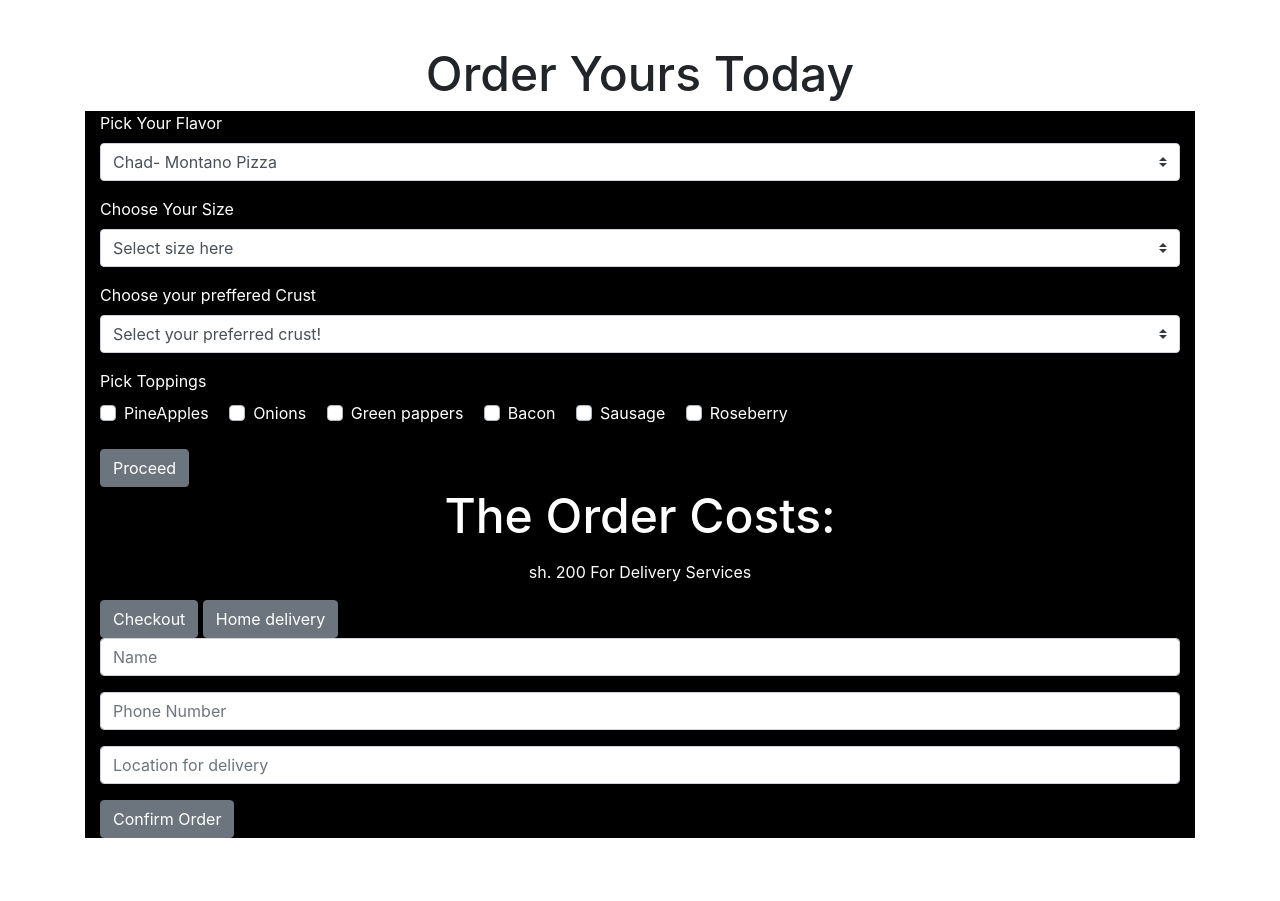
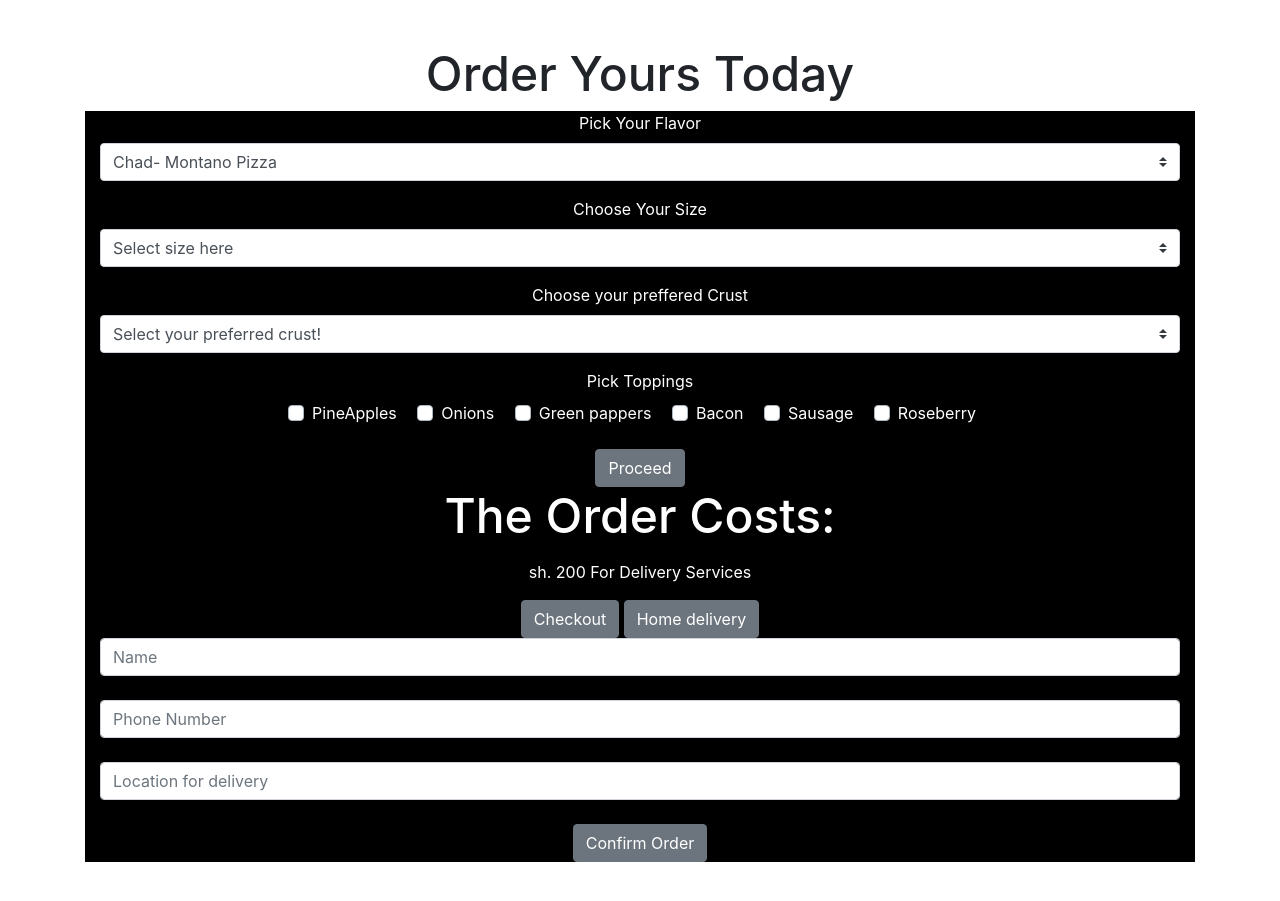
Before and after one commit to HenryKanyoro/PIZZA-PATCH, a plain HTML site: page index.html in a window 1280 px wide. Shown: the part 2037-2938 px from the top of the page. Drawn offline with Linux system fonts and the light colour scheme.

Commit message:
add README

```diff
--- a/css/styles.css
+++ b/css/styles.css
@@ -121,6 +121,9 @@
       background: black;
       color: white;
   }
-  #cost{
+  .order{
       text-align: center;
   }
+  .flavor{
+      text-align: center;
+  }
--- a/index.html
+++ b/index.html
@@ -209,14 +209,14 @@
                                         <button class="btn btn-secondary bg-secondary " id="checkout">Checkout</button>
                                         <button class="btn btn-secondary deliver bg-secondary ">Home delivery</button>
                                     </div>
-                                    <div class="delivery">
+                                    <div class="button">
                                         <form action="" id="form">
                                             <div class="form-group">
-                                                <input type="text" id="name" class="form-control mb-3"
+                                                <input type="text" id="name" class="form-control mb-4"
                                                     placeholder="Name">
-                                                <input type="number" id="phone" class="form-control mb-3"
+                                                <input type="number" id="phone" class="form-control mb-4"
                                                     placeholder="Phone Number">
-                                                <input type="text" id="location" class="form-control mb-3"
+                                                <input type="text" id="location" class="form-control mb-4"
                                                     placeholder="Location for delivery">
                                                 <button class="btn btn-secondary bg-secondary " id="final-order">Confirm
                                                     Order</button>
```
Also changed, not shown: 1 other file.
